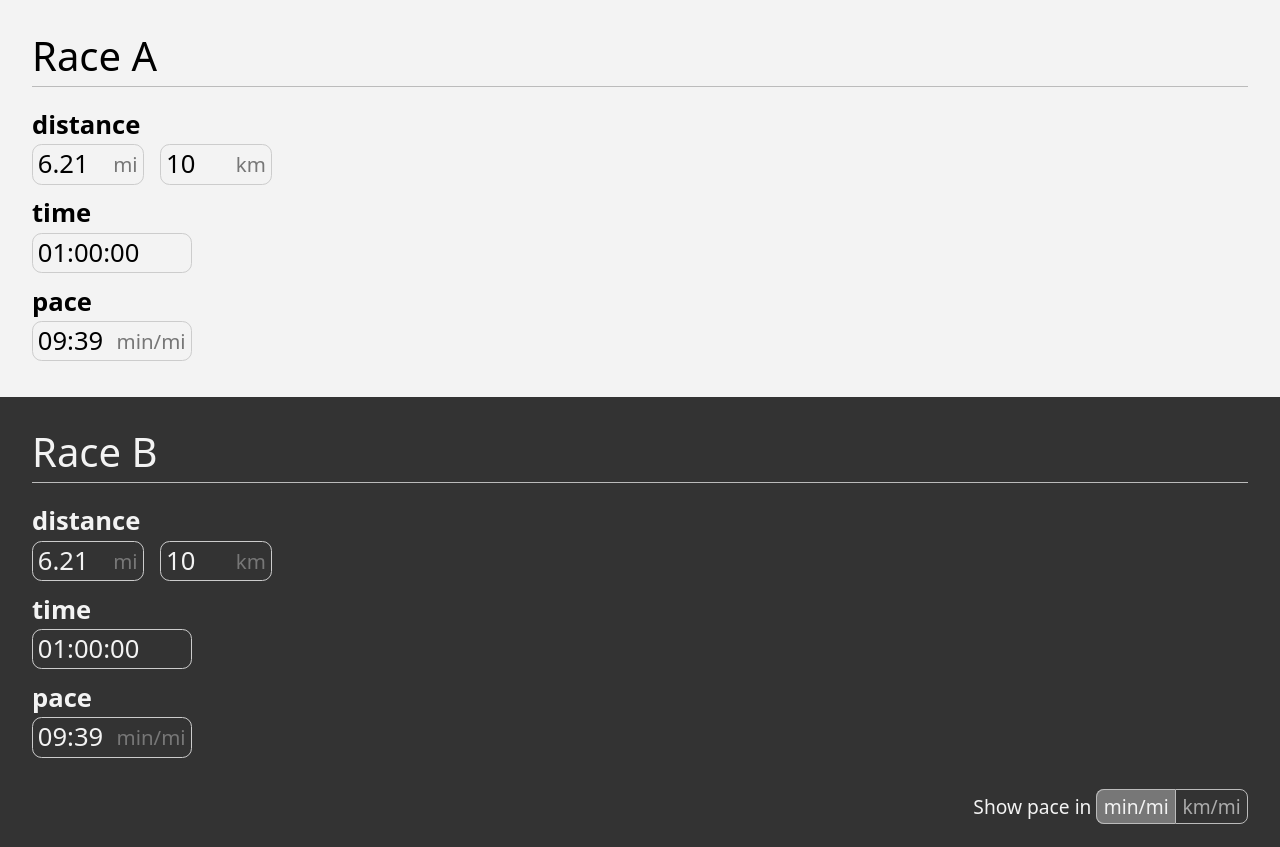
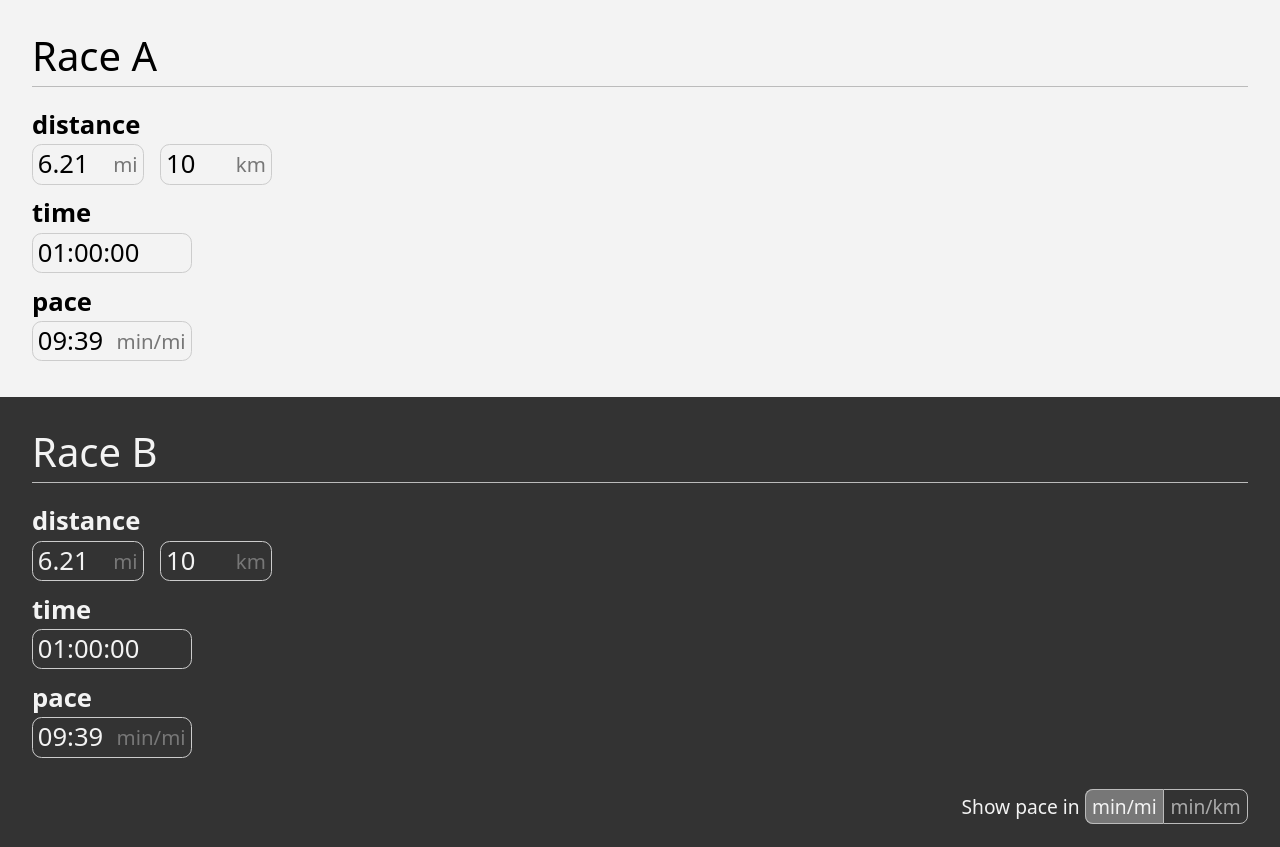
Before and after one commit to jamiekowalski/pace-conversion, a SvelteKit app: page / in a window 1280 px wide. Built offline with nearby package versions, Linux system fonts and the light colour scheme.

Commit message:
Fix labels on pace unit toggle

```diff
--- a/src/routes/+page.svelte
+++ b/src/routes/+page.svelte
@@ -162,9 +162,9 @@
 
 <div class="footer">
   Show pace in <span class="unit-selection"
-    ><span class={paceUnits == MIN_MI ? 'selected' : ''} onclick={(paceUnits = MIN_MI)}>min/mi</span
+    ><span class={paceUnits == MIN_MI ? 'selected' : ''} onclick={(paceUnits = MIN_MI)}>{MIN_MI}</span
     >
-    <span class={paceUnits == MIN_KM ? 'selected' : ''} onclick={(paceUnits = MIN_KM)}>km/mi</span
+    <span class={paceUnits == MIN_KM ? 'selected' : ''} onclick={(paceUnits = MIN_KM)}>{MIN_KM}</span
     ></span
   >
 </div>
```
